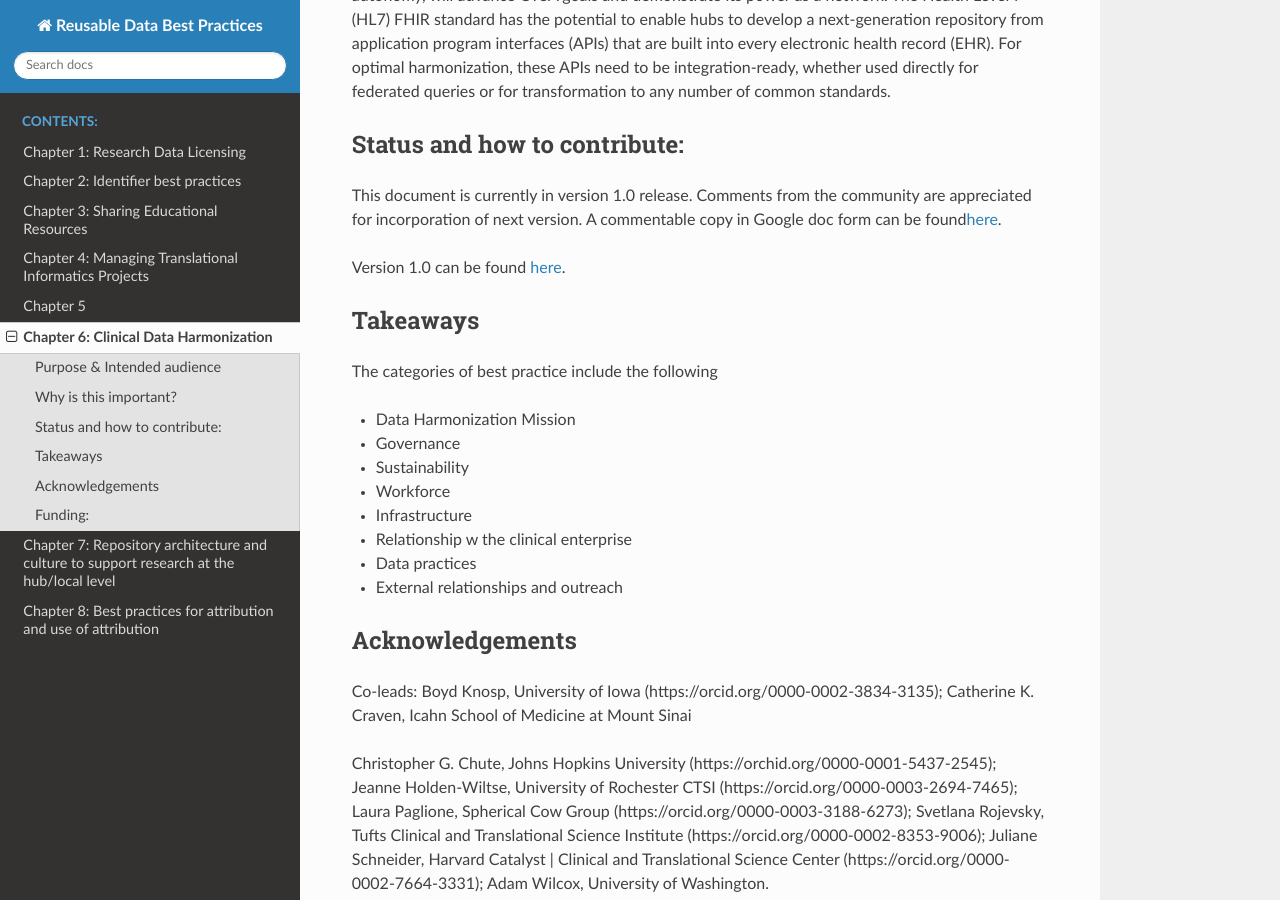
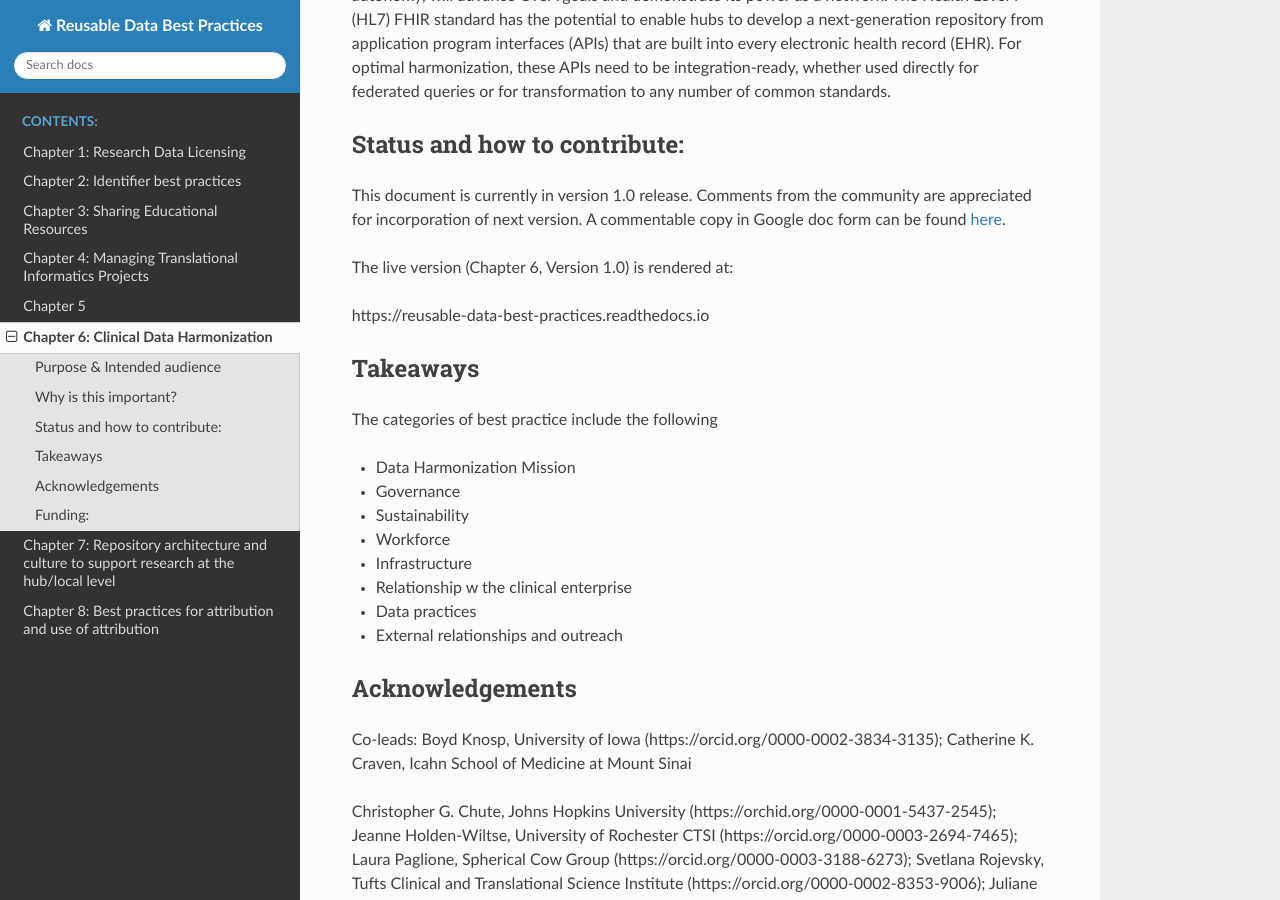
Before and after one commit to data2health/informatics-playbook, a Sphinx documentation site: the page built from docs/chapters/chapter_6.md, in a window 1280 px wide and 900 px high, scrolled down 480 px. Built offline with Sphinx 7.4.7 and the Read the Docs theme 2.0.0, drawn with Linux system fonts in a browser that asks for light colours.

Commit message:
Update chapter_6.md

```diff
--- a/docs/chapters/chapter_6.md
+++ b/docs/chapters/chapter_6.md
@@ -10,10 +10,11 @@ Clinical data are among the most valuable artifacts within CTSA hubs. Appropriat
 
 ## Status and how to contribute:
 
-This document is currently in version 1.0 release.  Comments from the community are appreciated for incorporation of next version.  A commentable copy in Google doc form can be found[here](https://docs.google.com/document/d/1IKKbSxe19ZgayDnv5cqTUzDswNGWQvKZNUc2IgZvaL8/edit?usp=sharing).
+This document is currently in version 1.0 release.  Comments from the community are appreciated for incorporation of next version.  A commentable copy in Google doc form can be found [here](https://docs.google.com/document/d/1IKKbSxe19ZgayDnv5cqTUzDswNGWQvKZNUc2IgZvaL8/edit?usp=sharing).
 
+The live version (Chapter 6, Version 1.0) is rendered at:
 
-Version 1.0 can be found [here](https://github.com/data2health/reusable-data-best-practices/blob/master/README.md#stages).
+https://reusable-data-best-practices.readthedocs.io
 
 ## Takeaways
 
```
